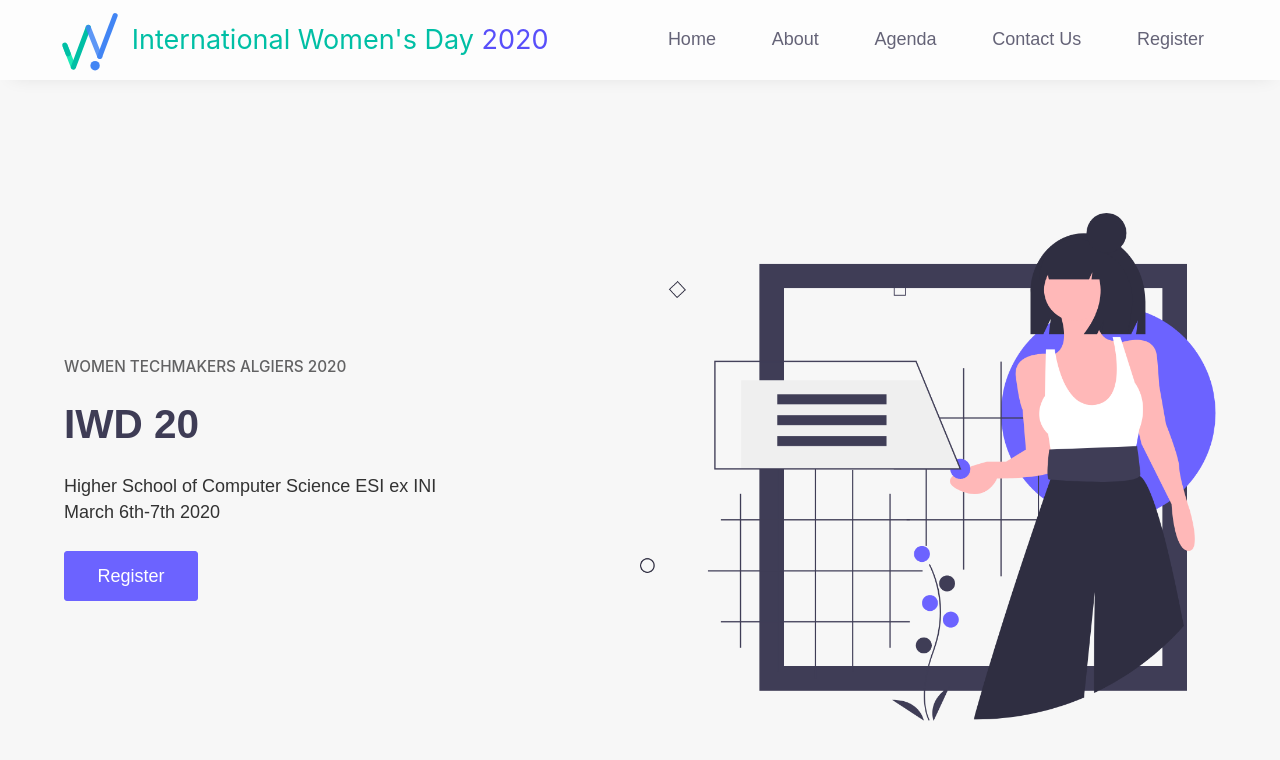
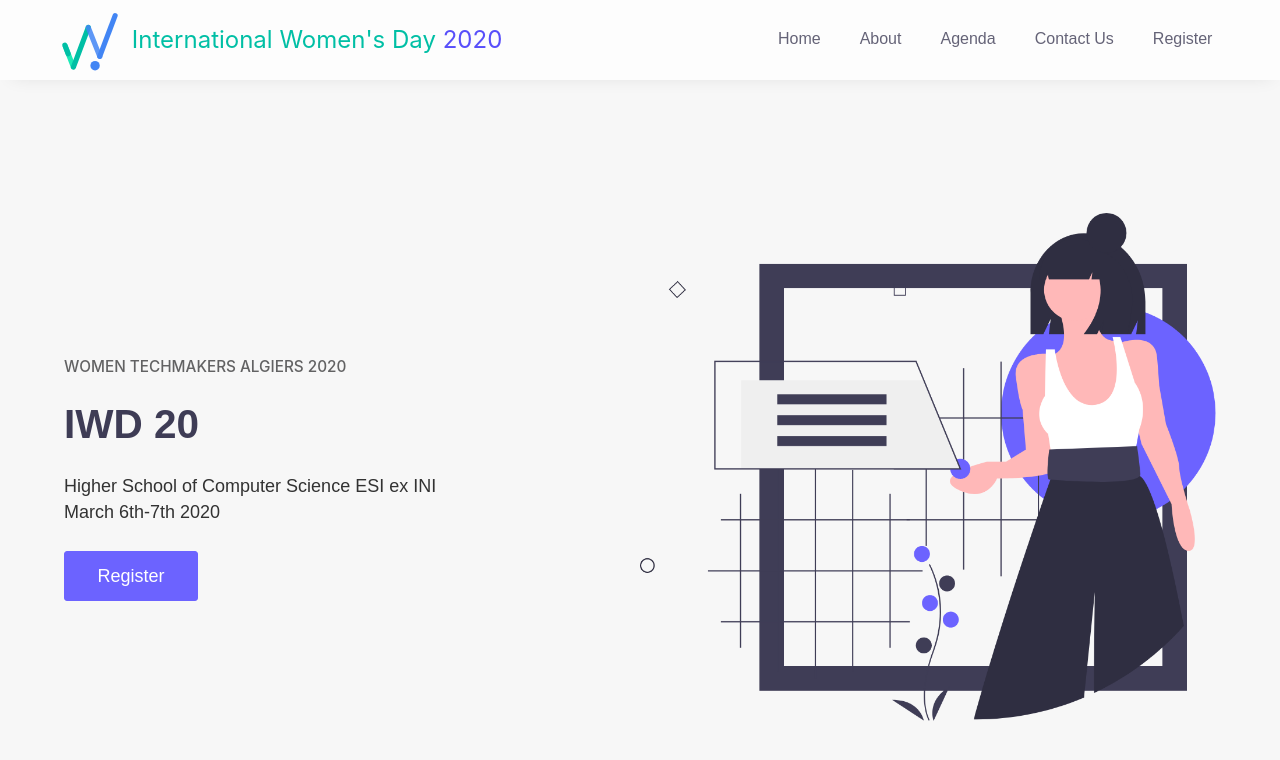
Before and after one commit to WTM-Algiers/IWD20-Website, a Gatsby site: page / in a window 1280 px wide. Shown: the top 760 px of the page. Built offline with nearby package versions, Linux system fonts and the light colour scheme; Gatsby itself is replaced by a stand-in of ours.

Commit message:
fix: header css

```diff
--- a/src/components/layout/header.js
+++ b/src/components/layout/header.js
@@ -43,7 +43,7 @@ const StyledHeader = styled.header`
     margin-bottom: 0;
     margin-left: 1%;
     font-family: "Roboto" sans-serif;
-    font-size: 150%;
+    font-size: 18pt;
     color: rgba(133, 8, 133, 0.5);
     font-weight: 500;
     @media screen and (max-width: 768px) {
--- a/src/components/layout/navbar.js
+++ b/src/components/layout/navbar.js
@@ -30,14 +30,14 @@ export default function Navbar() {
 const StyledNavbar = styled.nav`
   display: flex;
   margin-left: auto;
-  width: 50%;
+  width: 40%;
   justify-content: space-around;
   align-items: center;
   font-family: sans-serif;
 
   a {
     text-decoration: none;
-    font-size: 1rem;
+    font-size: 16px;
     color: #3f3d56;
     opacity: 0.8;
     border-bottom: max(2px) solid transparent;
```
